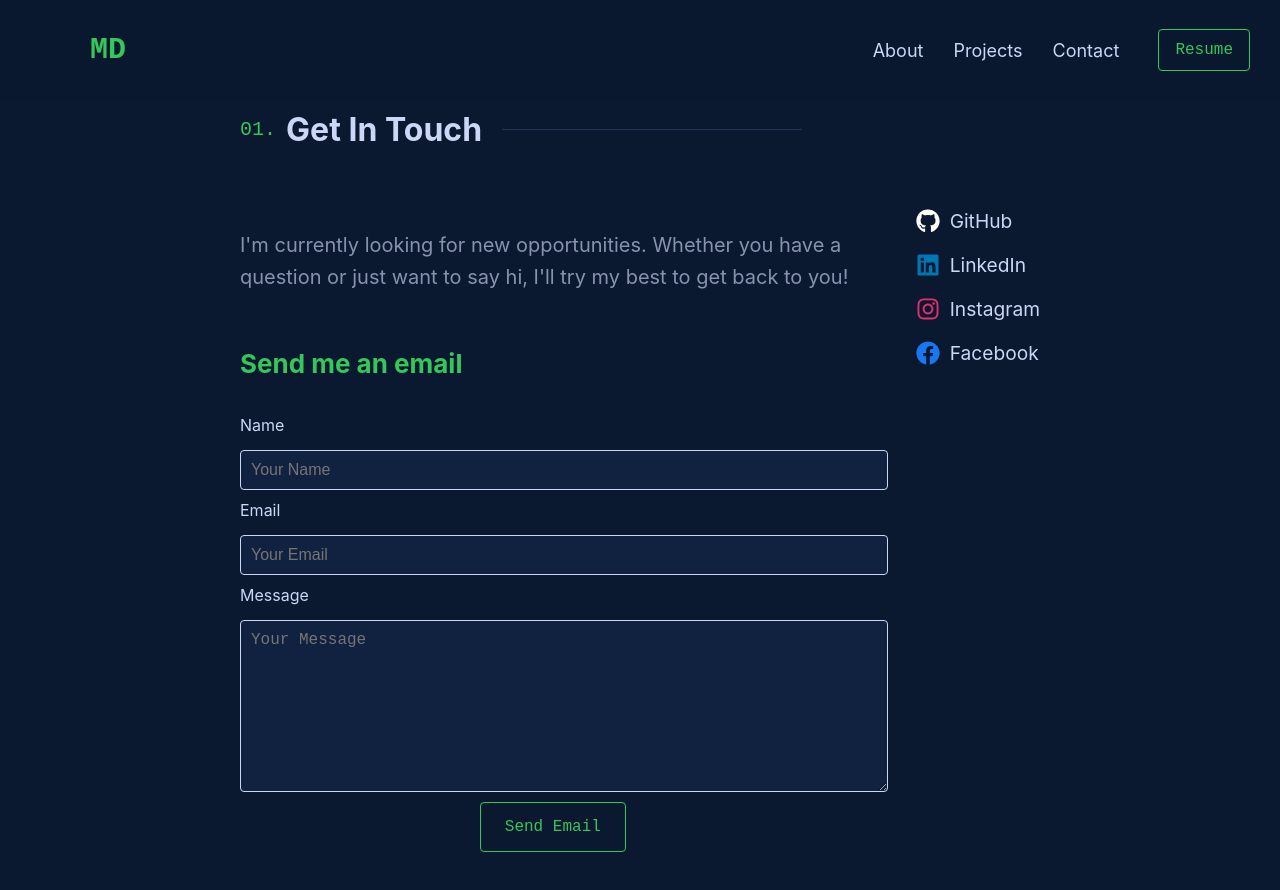
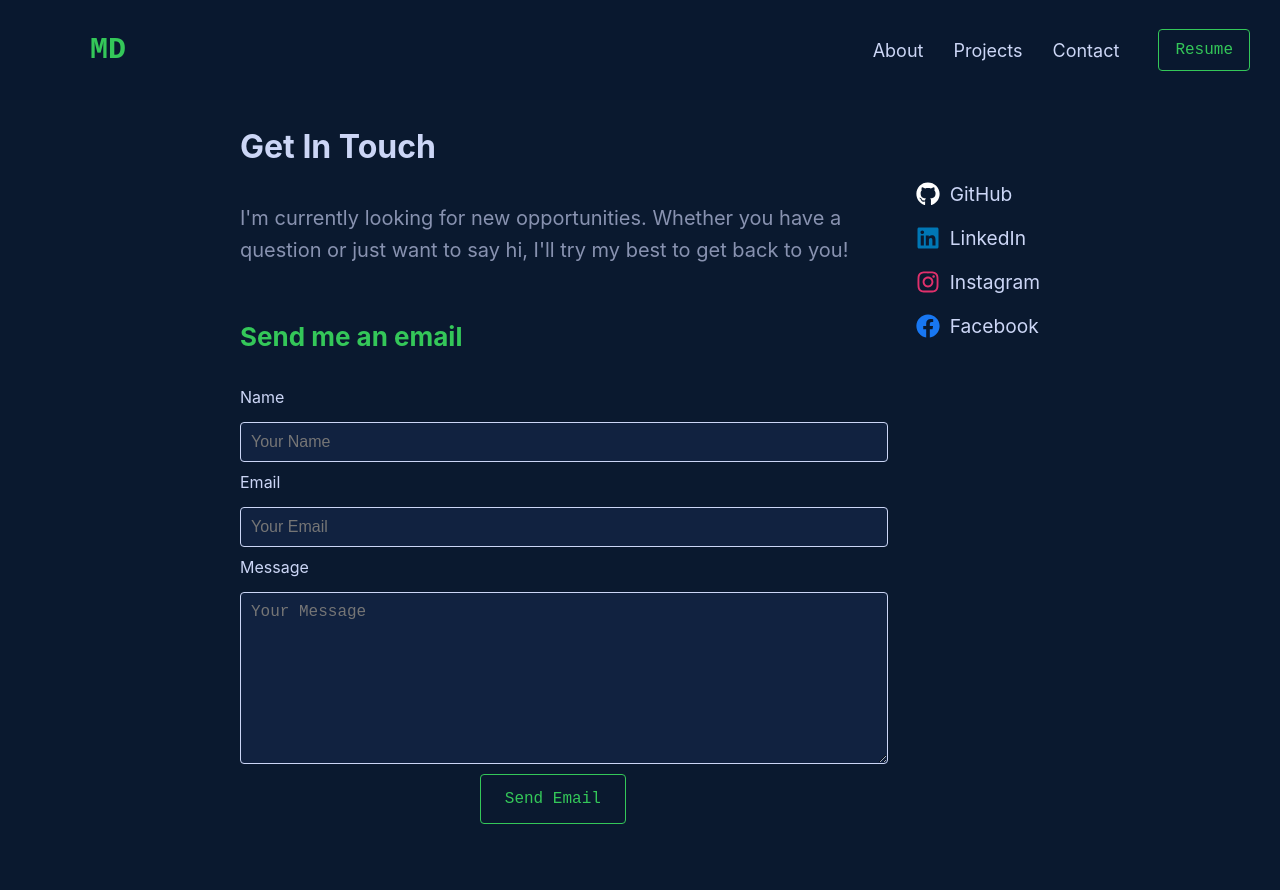
Before and after one commit to Dawood-Imran/portfolio, a React (Create React App) app: page /contact in a window 1280 px wide. Shown: the top 890 px of the page. Built offline with nearby package versions, Linux system fonts and the light colour scheme.

Commit message:
Styling the contact page

```diff
--- a/src/components/Contact.js
+++ b/src/components/Contact.js
@@ -31,7 +31,7 @@ const Contact = () => {
   return (
     <section className="contact">
       <div className="contact-container">
-        <h2 className="numbered-heading">Get In Touch</h2>
+        <h2 className="heading">Get In Touch</h2>
 
         <div className="contact-content">
           <div className="contact-text">
--- a/src/components/styles/Contact.css
+++ b/src/components/styles/Contact.css
@@ -16,7 +16,14 @@
   justify-content: space-between;
   align-items: flex-start;
   width: 100%;
-  margin-top: 20px;
+}
+
+.heading {
+  font-size: 2rem;
+  align-self: flex-start;
+  font-weight: bold;
+  margin-bottom: 1rem;
+  color: var(--lightest-slate);
 }
 
 
```
